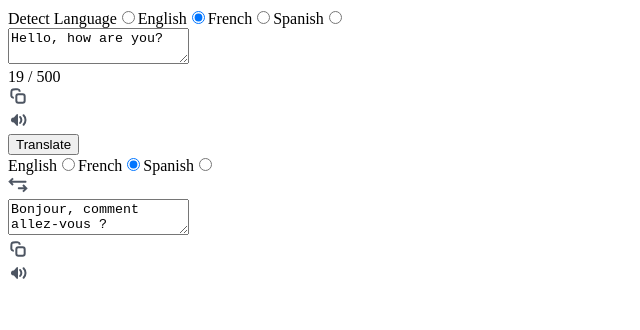
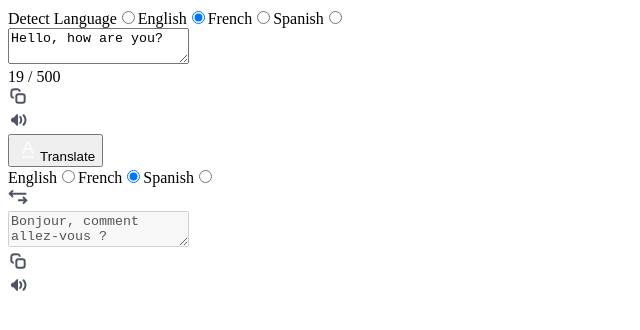
Before and after one commit to GaelSM/Translate-App, a React (Vite) app: page / in a window 1280 px wide. Shown: the top 330 px of the page, without its empty margins (0-640 px from the left). Built offline with nearby package versions, Linux system fonts and the light colour scheme.

Commit message:
Add button translate icon

```diff
--- a/src/App.jsx
+++ b/src/App.jsx
@@ -1,9 +1,16 @@
 import Card from "./components/Card"
 import { useStore } from "./hooks/useStore"
 
-
 export default function App() {
-  const { fromLanguage, toLanguage, fromText, toText, setFromLanguage, setToLanguage, setFromText } = useStore()
+  const {
+    fromLanguage,
+    toLanguage,
+    fromText,
+    toText,
+    setFromLanguage,
+    setToLanguage,
+    setFromText
+  } = useStore()
 
   return (
     <div className="app">
@@ -12,7 +19,7 @@
       </Card>
 
       <Card type="to" selected={toLanguage} setLanguage={setToLanguage} text={fromText}>
-        <textarea defaultValue={toText} />
+        <textarea defaultValue={toText} disabled />
       </Card>
     </div>
   )
--- a/src/components/Card.jsx
+++ b/src/components/Card.jsx
@@ -1,16 +1,16 @@
-import { CopyIcon, SpeakerIcon } from "./Icons"
+import { ButtonIcon, CopyIcon, SpeakerIcon } from "./Icons"
 import Languages from "./Languages"
 
 export default function Card({ type, selected, setLanguage, children }) {
   const isFrom = type === "from"
+  const { value } = children.props
+
   return (
     <div className="card">
-      <Languages type={type} selected={selected} setLanguage={setLanguage} />
+      <Languages type={ type } selected={ selected } setLanguage={ setLanguage } />
       <main className="text">
-        {children}
-        {
-          isFrom && <div className="length"> {children.props.value.length} / 500 </div>
-        }
+        { children }
+        { isFrom && <div className="length"> { value.length } / 500 </div> }
       </main>
       <footer>
         <div className="icons">
@@ -21,9 +21,10 @@
             <SpeakerIcon />
           </div>
         </div>
-        {
-          isFrom && <button> Translate </button>
-        }
+        { isFrom && <button>
+          <ButtonIcon />
+          Translate
+        </button> }
       </footer>
     </div>
   )
--- a/src/components/Icons.jsx
+++ b/src/components/Icons.jsx
@@ -13,6 +13,15 @@
   </svg>
 )
 
+export const ButtonIcon = () => (
+  <svg width="24" height="24" viewBox="0 0 24 24" fill="none" xmlns="http://www.w3.org/2000/svg">
+    <path d="M6 20H18" stroke="#F9FAFB" strokeWidth="2" />
+    <path d="M9 12H15" stroke="#F9FAFB" strokeWidth="2" />
+    <path d="M7 17L10.1165 8.27376C10.9024 6.0734 11.2953 4.97321 12 4.97321C12.7047 4.97321 13.0976 6.07339 13.8835 8.27375L17 17" stroke="#F9FAFB" strokeWidth="2" />
+  </svg>
+
+)
+
 export const InterchangeIcon = () => (
   <svg width="20" height="20" viewBox="0 0 20 20" fill="none" xmlns="http://www.w3.org/2000/svg">
     <path d="M1.66666 6.66668L0.95955 5.95957L0.252443 6.66668L0.95955 7.37378L1.66666 6.66668ZM17.5 7.66668C18.0523 7.66668 18.5 7.21896 18.5 6.66668C18.5 6.11439 18.0523 5.66668 17.5 5.66668V7.66668ZM4.29288 2.62624L0.95955 5.95957L2.37376 7.37378L5.7071 4.04045L4.29288 2.62624ZM0.95955 7.37378L4.29288 10.7071L5.7071 9.2929L2.37376 5.95957L0.95955 7.37378ZM1.66666 7.66668H17.5V5.66668H1.66666V7.66668Z" fill="#4D5562" />
```
